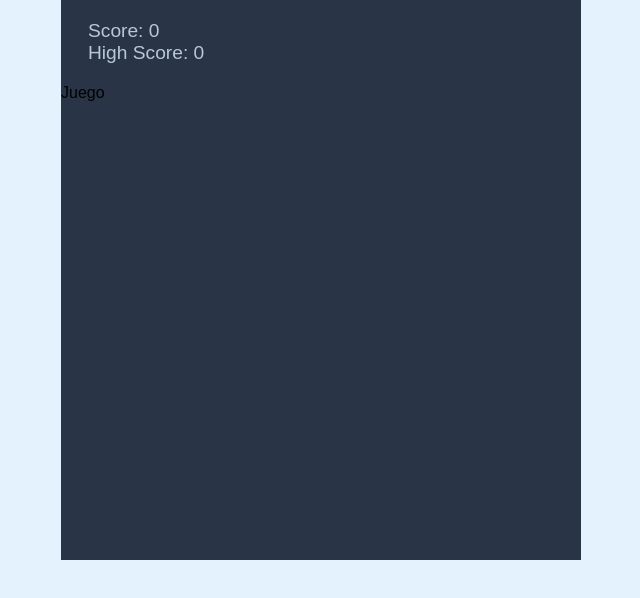
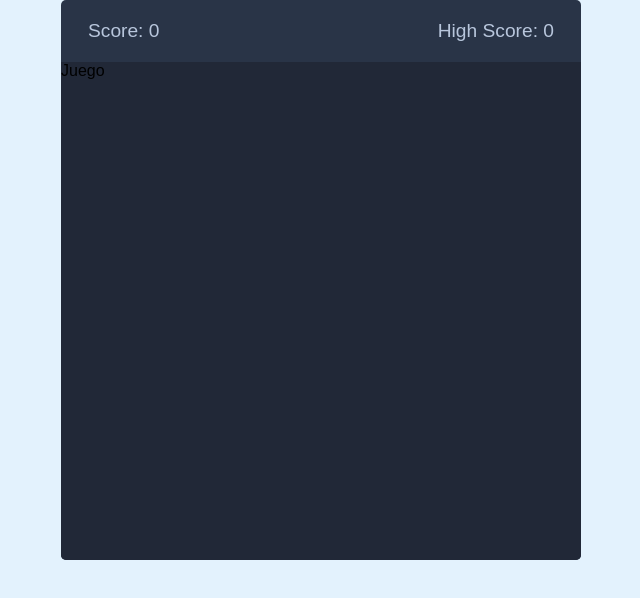
Before and after one commit to Alex200207/Snake_Game, a plain HTML site: page index.html in a window 1280 px wide. Shown: the whole page, without its empty margins (319-959 px from the left). Drawn offline with Linux system fonts and the light colour scheme.

Commit message:
style: enhance layout for Snake game with improved flexbox properties

```diff
--- a/style.css
+++ b/style.css
@@ -14,6 +14,10 @@ body {
   /*como minimo un ancho de 65*/
   width: 65vmin;
   height: 70vmin;
+  display: flex;
+  flex-direction: column;
+  overflow: hidden;
+  border-radius: 5px;
   background: #293447;
 }
 
@@ -22,4 +26,16 @@ body {
   font-size: 1.2rem;
   font-weight: 500;
   padding: 20px 27px;
+  display: flex;
+  justify-content: space-between;
 }
+
+.play-board {
+  width: 100%;
+  height: 100%;
+  background: #212837;
+  display: grid;
+  /* Crea una cuadrícula de 30 filas y 30 columnas iguales (30x30),
+   cada una usando 1fr, es decir, repartiendo el espacio en partes iguales */
+  grid-template: repeat(30, 1fr) / repeat(30, 1fr);
+}
```
